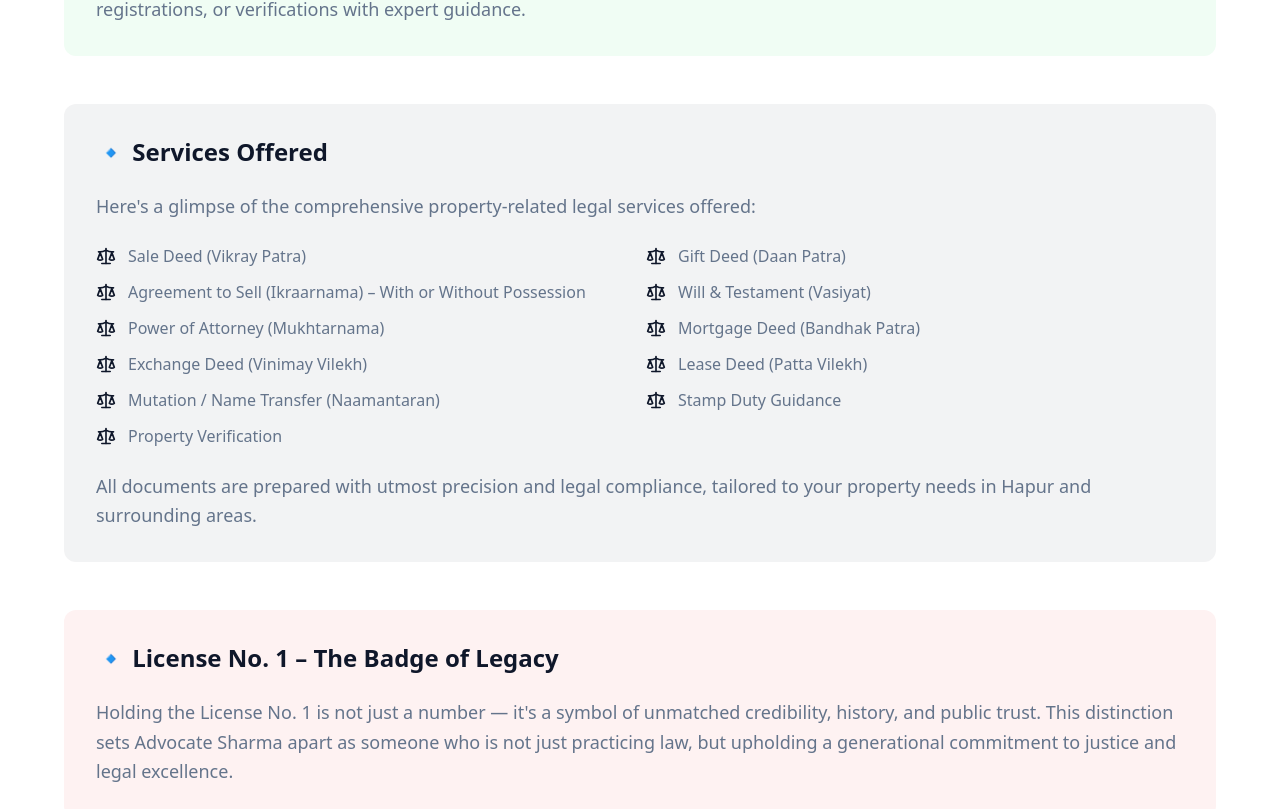
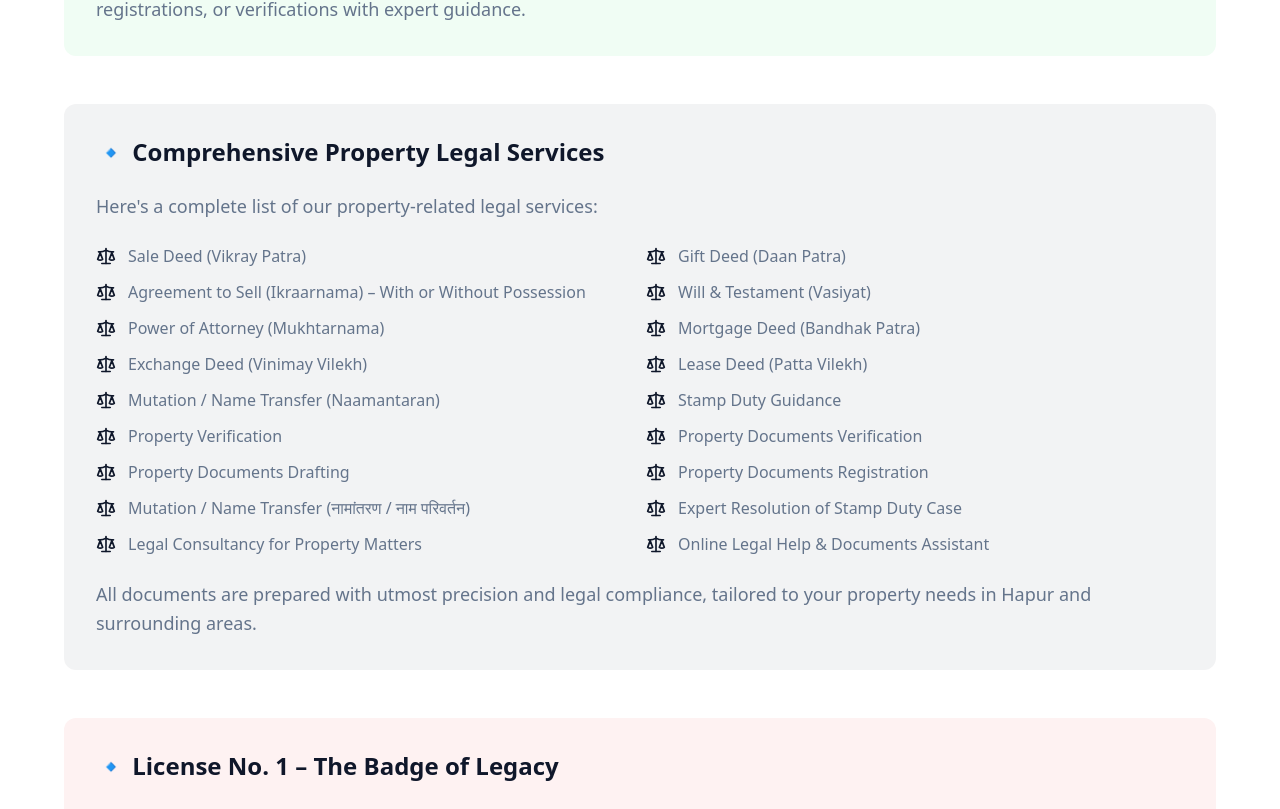
Before and after one commit to UpGrowBharat/tie-legacy-website-builder, a React (Vite) app: page /services in a window 1280 px wide. Shown: the part 1871-2680 px from the top of the page. Built offline with nearby package versions, Linux system fonts and the light colour scheme.

Commit message:
Add new services to website
Add the requested services to the website's services section.

```diff
--- a/src/pages/Services.tsx
+++ b/src/pages/Services.tsx
@@ -15,7 +15,14 @@ const Services = () => {
     "Lease Deed (Patta Vilekh)",
     "Mutation / Name Transfer (Naamantaran)",
     "Stamp Duty Guidance",
-    "Property Verification"
+    "Property Verification",
+    "Property Documents Verification",
+    "Property Documents Drafting",
+    "Property Documents Registration",
+    "Mutation / Name Transfer (नामांतरण / नाम परिवर्तन)",
+    "Expert Resolution of Stamp Duty Case",
+    "Legal Consultancy for Property Matters",
+    "Online Legal Help & Documents Assistant"
   ];
 
   const whyChoosePoints = [
@@ -149,8 +156,8 @@ const Services = () => {
 
               {/* Services Offered Section */}
               <div className="bg-primary/5 rounded-xl p-8 mb-12">
-                <h3 className="text-2xl font-bold text-primary mb-6">🔹 Services Offered</h3>
-                <p className="text-lg mb-6">Here's a glimpse of the comprehensive property-related legal services offered:</p>
+                <h3 className="text-2xl font-bold text-primary mb-6">🔹 Comprehensive Property Legal Services</h3>
+                <p className="text-lg mb-6">Here's a complete list of our property-related legal services:</p>
                 <div className="grid md:grid-cols-2 gap-3">
                   {services.map((service, index) => (
                     <div key={index} className="flex items-center space-x-3">
@@ -291,7 +298,7 @@ const Services = () => {
             </div>
           </div>
           <div className="border-t border-gray-700 mt-12 pt-8 text-center text-gray-400">
-            <p className="text-lg">&copy; 2024 TiewalaVakil.in. All rights reserved. | A Legacy of Trust Since 1950s</p>
+            <p className="text-lg">&copy; 2024 TiewalaVakil.in. All rights reserved. | A Legacy of Trust Since 1950s | Presented by Digivizual</p>
           </div>
         </div>
       </footer>
```
